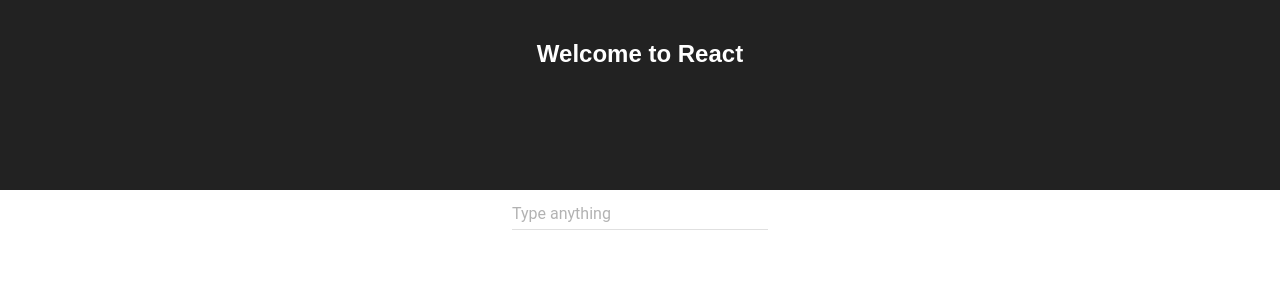
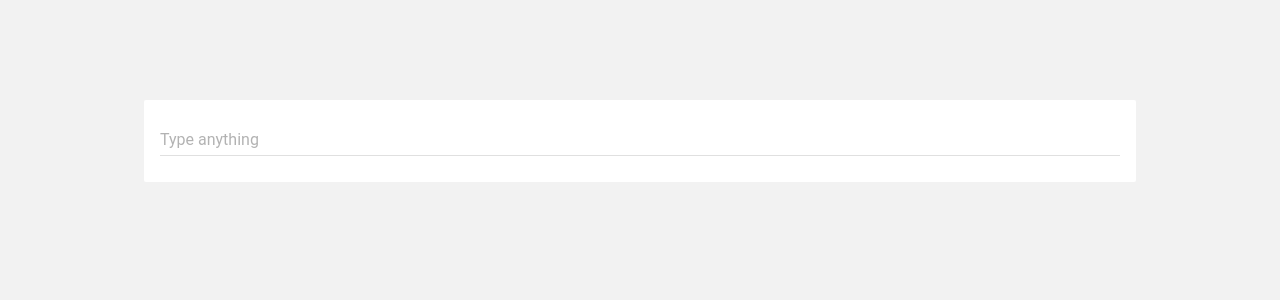
Before and after one commit to eriludni/LaxorHaxor, a React (Create React App) app: page / in a window 1280 px wide. Shown: the top 300 px of the page. Built offline with nearby package versions, Linux system fonts and the light colour scheme.

Commit message:
update styling

```diff
--- a/src/App.css
+++ b/src/App.css
@@ -1,3 +1,7 @@
+html {
+  background-color: #F2F2F2;
+}
+
 .App {
   text-align: center;
 }
@@ -7,18 +11,31 @@
   height: 80px;
 }
 
-.App-header {
-  background-color: #222;
-  height: 150px;
-  padding: 20px;
-  color: white;
-}
-
 .App-intro {
   font-size: large;
 }
-.ResultComponent{
+
+.App-body {
+  margin-top: 100px;
+}
+
+.ResultComponent {
   margin-top: 20px;
+}
+
+.Search-box-field {
+  margin-top: auto;
+  margin-bottom: auto;
+}
+
+.Search-box-background {
+  height: 50px;
+  width: 75%;
+  margin-left: auto;
+  margin-right: auto;
+  border-radius: 2px;
+  padding: 16px;
+  background-color: #fff;
 }
 
 @keyframes App-logo-spin {
--- a/src/App.js
+++ b/src/App.js
@@ -25,12 +25,11 @@
 
     return (
       <div className="App">
-        <div className="App-header">
-          <h2>Welcome to React</h2>
-        </div>
         <div className="App-body">
-          <div>
-            <SearchComponent callback={this.movieSelected.bind(this)}/>
+          <div className="Search-box-background">
+            <SearchComponent
+              className="Search-box-field"
+              callback={this.movieSelected.bind(this)}/>
           </div>
           <div>
             <ResultComponent movie={this.state.selectedMovie} />
--- a/src/components/SearchComponent.js
+++ b/src/components/SearchComponent.js
@@ -2,17 +2,7 @@
 import ReactDOM from 'react-dom';
 import MuiThemeProvider from 'material-ui/styles/MuiThemeProvider';
 import AutoComplete from 'material-ui/AutoComplete';
-
-const source = [
-  'ES-es',
-  'Spain',
-  'TH-th',
-  'Thailand',
-  'EN-gb',
-  'England',
-  'EN-en',
-  'USA'
-];
+import {orange500, blue500} from 'material-ui/styles/colors';
 
 export default class SearchComponent extends Component {
 
@@ -53,6 +43,7 @@
         <MuiThemeProvider>
           <AutoComplete
               hintText="Type anything"
+              fullWidth={true}
               dataSource={this.state.searchReuslt.map(movie => {return movie.trackName})}
               onUpdateInput={this.fetchMovies.bind(this)} // when user enters character in search field
               onNewRequest={this.movieSelected.bind(this)} // when user clicks a search result
```
